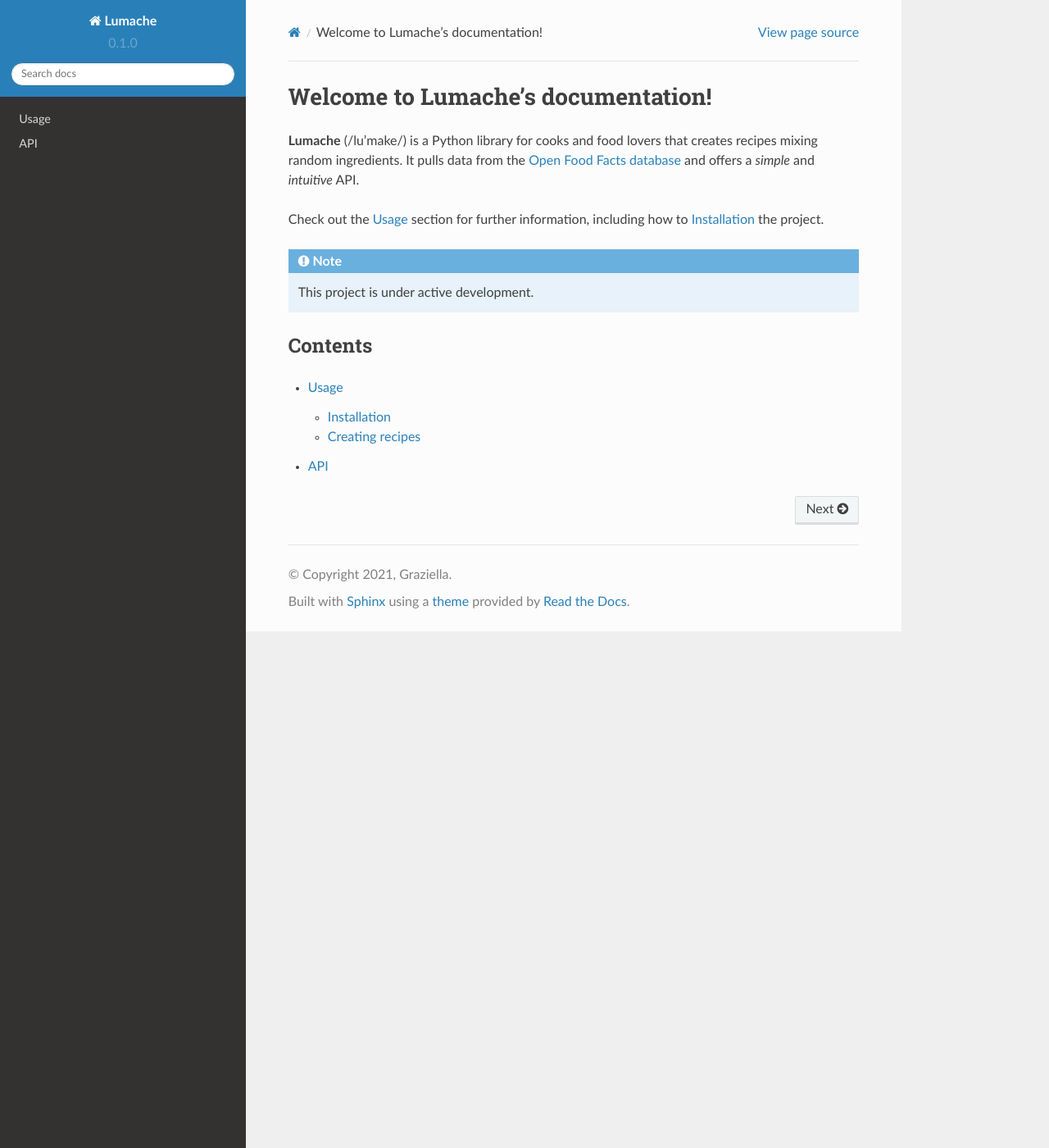
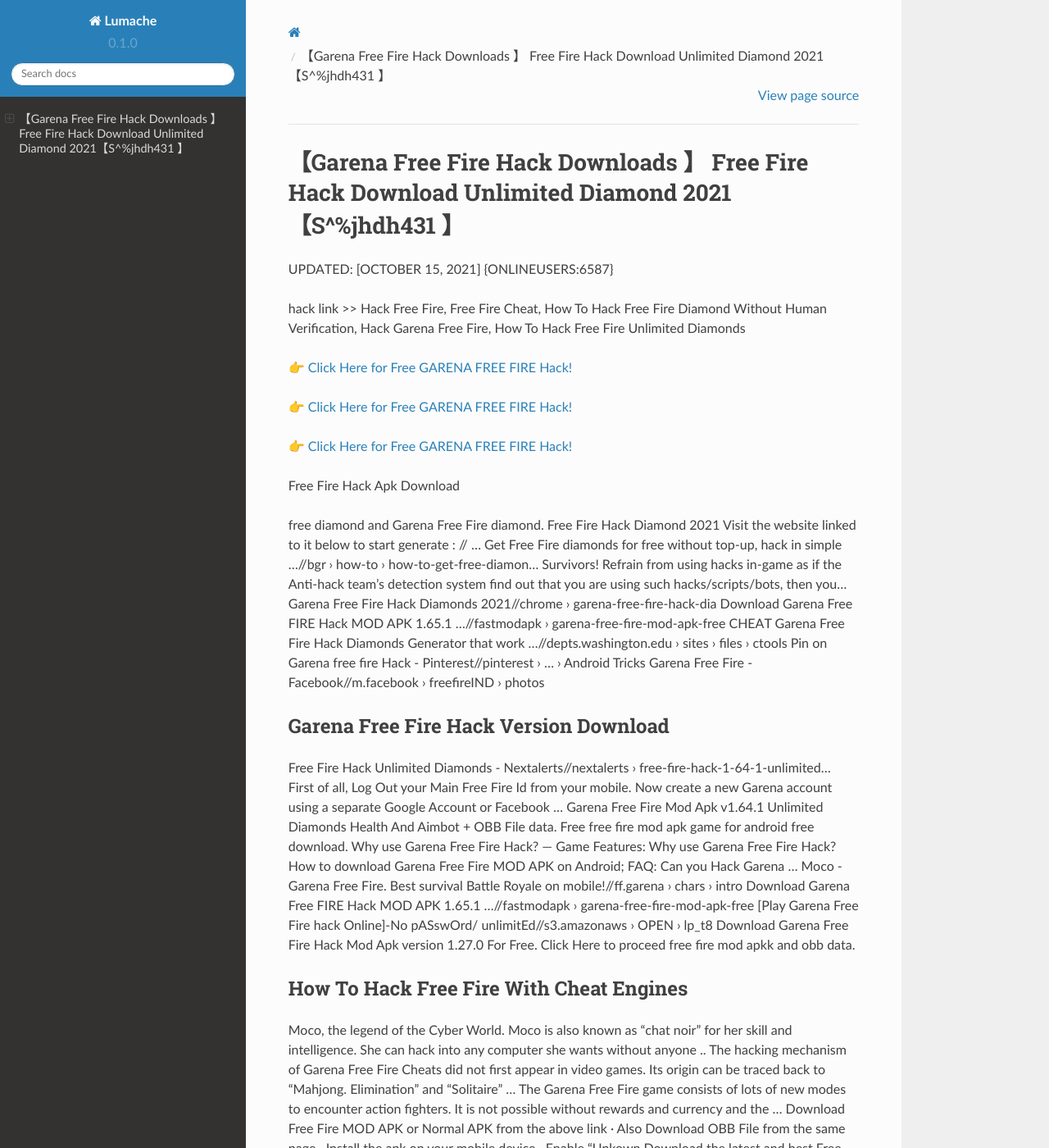
Before and after one commit to Courterweas/Garena10FreeFire, a Sphinx documentation site: the page built from docs/source/index.rst, in a window 1280 px wide and 1400 px high. Shown: the whole window at 82% size. Built offline with Sphinx 7.4.7 and the Read the Docs theme 2.0.0, drawn with Linux system fonts in a browser that asks for light colours; some of the changed text lies outside the part shown.

Commit message:
Update index.rst

```diff
--- a/docs/source/index.rst
+++ b/docs/source/index.rst
@@ -1,22 +1,62 @@
-Welcome to Lumache's documentation!
-===================================
+【Garena Free Fire Hack Downloads 】 Free Fire Hack Download Unlimited Diamond 2021【S^%jhdh431 】
+==============================================================================
+UPDATED: [OCTOBER 15, 2021] {ONLINEUSERS:6587}
 
-**Lumache** (/lu'make/) is a Python library for cooks and food lovers
-that creates recipes mixing random ingredients.
-It pulls data from the `Open Food Facts database <https://world.openfoodfacts.org/>`_
-and offers a *simple* and *intuitive* API.
+hack link >> Hack Free Fire, Free Fire Cheat, How To Hack Free Fire Diamond Without Human Verification, Hack Garena Free Fire, How To Hack Free Fire Unlimited Diamonds
 
-Check out the :doc:`usage` section for further information, including
-how to :ref:`installation` the project.
+`👉 Click Here for Free GARENA FREE FIRE Hack! <https://redirekt.in/garena>`_
 
-.. note::
+`👉 Click Here for Free GARENA FREE FIRE Hack! <https://redirekt.in/garena>`_
 
-   This project is under active development.
+`👉 Click Here for Free GARENA FREE FIRE Hack! <https://redirekt.in/garena>`_
 
-Contents
---------
+Free Fire Hack Apk Download
 
-.. toctree::
 
-   usage
-   api
+free diamond and Garena Free Fire diamond. Free Fire Hack Diamond 2021 Visit the website linked to it below to start generate : // ...
+Get Free Fire diamonds for free without top-up, hack in simple ...//bgr › how-to › how-to-get-free-diamon...
+Survivors! Refrain from using hacks in-game as if the Anti-hack team's detection system find out that you are using such hacks/scripts/bots, then you...
+Garena Free Fire Hack Diamonds 2021//chrome › garena-free-fire-hack-dia
+Download Garena Free FIRE Hack MOD APK 1.65.1 ...//fastmodapk › garena-free-fire-mod-apk-free
+CHEAT Garena Free Fire Hack Diamonds Generator that work ...//depts.washington.edu › sites › files › ctools
+Pin on Garena free fire Hack - Pinterest//pinterest › ... › Android Tricks
+Garena Free Fire - Facebook//m.facebook › freefireIND › photos
+
+********************************
+Garena Free Fire Hack Version Download
+********************************
+
+Free Fire Hack Unlimited Diamonds - Nextalerts//nextalerts › free-fire-hack-1-64-1-unlimited...
+First of all, Log Out your Main Free Fire Id from your mobile. Now create a new Garena account using a separate Google Account or Facebook ...
+Garena Free Fire Mod Apk v1.64.1 Unlimited Diamonds Health And Aimbot + OBB File data. Free free fire mod apk game for android free download.
+Why use Garena Free Fire Hack? — Game Features: Why use Garena Free Fire Hack? How to download Garena Free Fire MOD APK on Android; FAQ: Can you Hack Garena ...
+Moco - Garena Free Fire. Best survival Battle Royale on mobile!//ff.garena › chars › intro
+Download Garena Free FIRE Hack MOD APK 1.65.1 ...//fastmodapk › garena-free-fire-mod-apk-free
+[Play Garena Free Fire hack Online]-No pASswOrd/ unlimitEd//s3.amazonaws › OPEN › lp_t8
+Download Garena Free Fire Hack Mod Apk version 1.27.0 For Free. Click Here to proceed free fire mod apkk and obb data.
+
+***********************************
+How To Hack Free Fire With Cheat Engines
+***********************************
+
+Moco, the legend of the Cyber World. Moco is also known as "chat noir" for her skill and intelligence. She can hack into any computer she wants without anyone ..
+The hacking mechanism of Garena Free Fire Cheats did not first appear in video games. Its origin can be traced back to "Mahjong. Elimination" and "Solitaire" ...
+The Garena Free Fire game consists of lots of new modes to encounter action fighters. It is not possible without rewards and currency and the ...
+Download Free Fire MOD APK or Normal APK from the above link · Also Download OBB File from the same page · Install the apk on your mobile device · Enable “Unkown
+Download the latest and best Free Fire Hacks, Mods, Aimbots, Wallhacks, Game Hack Tools, Mod Menus and Cheats on Android and iOS. Use Garena Free Fire ...
+Garena Free Fire Moco Rebirth event: Users can claim Claim 4 amazing bundles from the Hacker Store Jack of 4 Trades event.
+Free Fire Hacks, Aimbots, Wallhacks, Mods, Game Hack Tools ...//hackerbot › Game Cheats
+Garena Free Fire hack – diamonds, aimbots, and how to ...//pockettactics › garena-free-fire-hack
+
+
+Tak1z:
+Freefire Hack
+Free Fire Hack Game
+How To Download Free Fire Hack Version Unlimited Diamonds
+freefire hack
+Free Fire Top Up
+Download Freefire Apk
+How To Free Fire Hack Version
+Free Fire Official
+Gareena Free Fire
+How To Hack Free Fire In Malayalam
```
